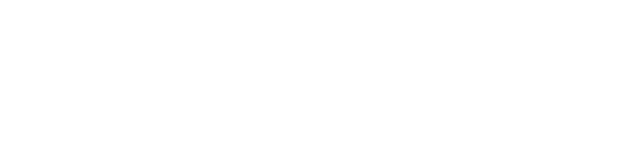
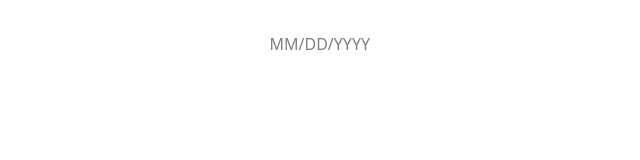
Before and after one commit to drewpereli/which-months-have-three-paychecks, a website built with Vite: page index.html in a window 1280 px wide. Shown: the whole page, without its empty margins (255-895 px from the left). Built offline with nearby package versions, Linux system fonts and the light colour scheme.

Commit message:
Add basic input

```diff
--- a/index.html
+++ b/index.html
@@ -1,5 +1,6 @@
 <!doctype html>
 <html lang="en">
+
 <head>
   <meta charset="UTF-8" />
   <meta name="viewport" content="width=device-width, initial-scale=1.0" />
@@ -7,7 +8,10 @@
 </head>
 
 <body>
-    <div id="app"></div>
+  <main class="p-8 flex items-center justify-center" x-data="{date: ''}">
+    <input x-mask="99/99/9999" placeholder="MM/DD/YYYY" x-model="date" />
+  </main>
   <script type="module" src="/src/main.ts"></script>
 </body>
+
 </html>
--- a/package.json
+++ b/package.json
@@ -13,6 +13,7 @@
   "devDependencies": {
     "@eslint/js": "^9.29.0",
     "@types/alpinejs": "^3.13.11",
+    "@types/alpinejs__mask": "^3.13.4",
     "eslint": "^9.29.0",
     "globals": "^16.2.0",
     "prettier": "3.5.3",
@@ -21,6 +22,7 @@
     "vite": "^6.3.5"
   },
   "dependencies": {
+    "@alpinejs/mask": "^3.14.9",
     "@tailwindcss/vite": "^4.1.10",
     "alpinejs": "^3.14.9",
     "tailwindcss": "^4.1.10"
--- a/src/main.ts
+++ b/src/main.ts
@@ -1 +1,10 @@
 import "./style.css";
+
+import Alpine from 'alpinejs'
+import mask from '@alpinejs/mask'
+
+Alpine.plugin(mask);
+
+(window as unknown as {Alpine: typeof Alpine}).Alpine = Alpine
+
+Alpine.start();
```
Also changed, not shown: 1 other file. Lines whose indentation alone changed are shown as unchanged.
